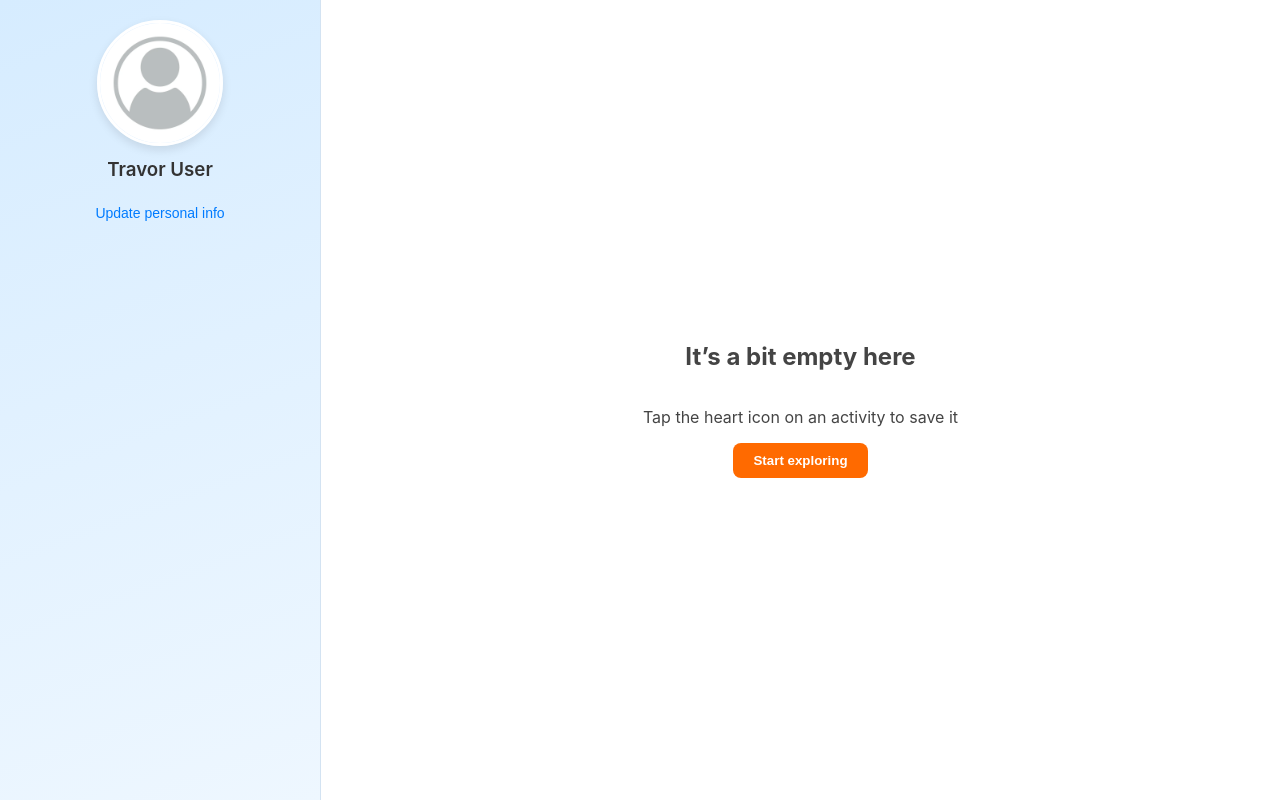
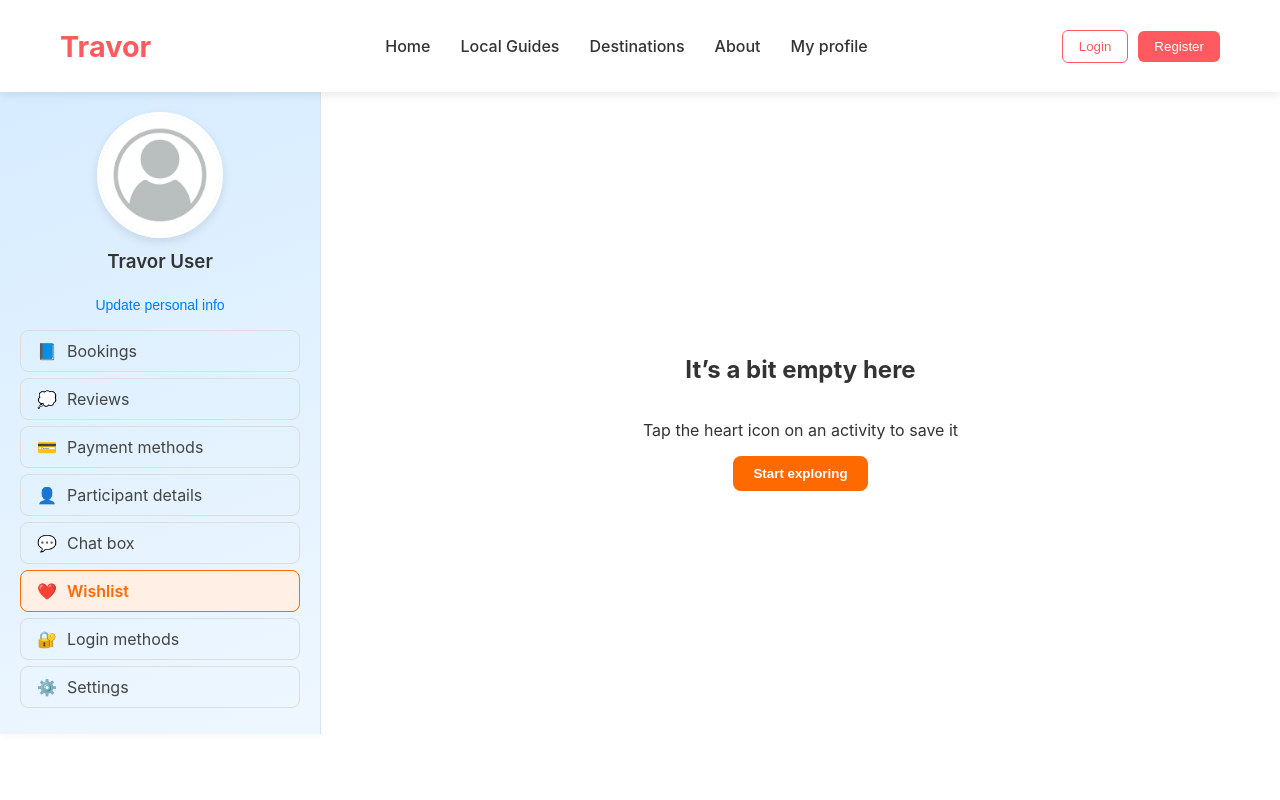
Before and after one commit to JashanVirk07/Travor, a React (Create React App) app: page /myprofile in a window 1280 px wide. Built offline with nearby package versions, Linux system fonts and the light colour scheme.

Commit message:
add travelmanagement userside and list

```diff
--- a/src/components/UserSidebar.js
+++ b/src/components/UserSidebar.js
@@ -1,16 +1,12 @@
 import React, { useRef, useState } from "react";
 import "../styles/UserSidebar.css";
 
-function UserSidebar() {
+function UserSidebar({ activeTab, setActiveTab }) {
   const fileInputRef = useRef(null);
-  const [profileImage, setProfileImage] = useState(null);
+  const [profileImage, setProfileImage] = useState("/avatar.png");
 
-  // Handle file input click
-  const handleImageClick = () => {
-    fileInputRef.current.click();
-  };
+  const handleImageClick = () => fileInputRef.current.click();
 
-  // Handle new photo upload
   const handleImageChange = (event) => {
     const file = event.target.files[0];
     if (file) {
@@ -19,14 +15,23 @@ function UserSidebar() {
     }
   };
 
+  const menuItems = [
+    { key: "bookings", label: "Bookings", icon: "📘" },
+    { key: "reviews", label: "Reviews", icon: "💭" },
+    { key: "payments", label: "Payment methods", icon: "💳" },
+    { key: "participants", label: "Participant details", icon: "👤" },
+    { key: "chatbox", label: "Chat box", icon: "💬" },
+    { key: "wishlist", label: "Wishlist", icon: "❤️" },
+    { key: "login", label: "Login methods", icon: "🔐" },
+    { key: "settings", label: "Settings", icon: "⚙️" },
+  ];
+
   return (
     <section className="userSidebar">
+      {/* Profile header */}
       <div className="userSideHead">
         <div className="profile-photo" onClick={handleImageClick}>
-          <img
-            src={profileImage || "/avatar.png"} // default placeholder
-            alt="User Profile"
-          />
+          <img src={profileImage} alt="User Profile" />
           <div className="upload-overlay">Upload</div>
         </div>
 
@@ -41,6 +46,20 @@ function UserSidebar() {
         <h3 className="username">Travor User</h3>
         <button className="update-btn">Update personal info</button>
       </div>
+
+      {/* Menu list */}
+      <ul className="menu-list">
+        {menuItems.map((item) => (
+          <li
+            key={item.key}
+            className={activeTab === item.key ? "active" : ""}
+            onClick={() => setActiveTab(item.key)}
+          >
+            <span className="icon">{item.icon}</span>
+            {item.label}
+          </li>
+        ))}
+      </ul>
     </section>
   );
 }
--- a/src/pages/TravelerManagement.js
+++ b/src/pages/TravelerManagement.js
@@ -1,19 +1,35 @@
-import React from "react";
+import React, { useState } from "react";
 import UserSidebar from "../components/UserSidebar";
 import "../styles/TravelerManagement.css";
+import Navbar from "../components/Navbar";
 
 function TravelerManagement() {
+  const [activeTab, setActiveTab] = useState("wishlist");
+
   return (
+
     <div className="traveler-management">
-      {/* Left Sidebar */}
-      <UserSidebar />
+        <Navbar />
+        <div class="traveler-displaychoice">
+      <UserSidebar activeTab={activeTab} setActiveTab={setActiveTab} />
 
-      {/* Right Content */}
       <section className="traveler-content">
-        <h2>It’s a bit empty here</h2>
-        <p>Tap the heart icon on an activity to save it</p>
-        <button className="explore-btn">Start exploring</button>
+        {activeTab === "bookings" && <h2>Bookings Section</h2>}
+        {activeTab === "reviews" && <h2>Reviews Section</h2>}
+        {activeTab === "payments" && <h2>Payment Methods</h2>}
+        {activeTab === "participants" && <h2>Participant Details</h2>}
+        {activeTab === "chatbox" && <h2>Chat here</h2>}
+        {activeTab === "wishlist" && (
+          <>
+            <h2>It’s a bit empty here</h2>
+            <p>Tap the heart icon on an activity to save it</p>
+            <button className="explore-btn">Start exploring</button>
+          </>
+        )}
+        {activeTab === "login" && <h2>Login Methods</h2>}
+        {activeTab === "settings" && <h2>Settings</h2>}
       </section>
+      </div>
     </div>
   );
 }
--- a/src/styles/TravelerManagement.css
+++ b/src/styles/TravelerManagement.css
@@ -1,17 +1,29 @@
+
+
 .traveler-management {
   display: flex;
-  height: 100vh;
+  flex-direction: column;
+  align-items: stretch;
   background-color: #f9fafc;
+  min-height: calc(100vh - 70px);
+  margin-top: 0;
 }
+
+.traveler-displaychoice{
+    display: flex;
+    flex-direction: row;
+}
+
 
 .traveler-content {
   flex: 1;
   display: flex;
   flex-direction: column;
-  align-items: center;
-  justify-content: center;
-  color: #444;
+  justify-content: center;  /* center vertically */
+  align-items: center;       /* center horizontally */
+  padding: 40px;
   background: #fff;
+  color: #333;
 }
 
 .explore-btn {
--- a/src/styles/UserSidebar.css
+++ b/src/styles/UserSidebar.css
@@ -6,6 +6,8 @@
   padding: 20px;
   text-align: center;
   font-family: 'Inter', sans-serif;
+  display: flex;
+  flex-direction: column;
 }
 
 .userSideHead .profile-photo {
@@ -60,3 +62,35 @@
   cursor: pointer;
   margin-top: 4px;
 }
+
+.menu-list{
+  padding-top: 1rem;
+  padding-left: 0;
+  padding-right: 0;
+  margin: 0;
+}
+
+.menu-list li {
+  display: flex;
+  align-items: center;
+  gap: 10px;
+  padding: 10px 16px;
+  color: #444;
+  border: 1px solid #ddd;
+  border-radius: 8px;
+  margin-bottom: 6px;
+  cursor: pointer;
+  transition: all 0.2s ease;
+}
+
+.menu-list li:hover {
+  background: #f8faff;
+  border-color: #ff6a00;
+}
+
+.menu-list li.active {
+  border-color: #ff6a00;
+  background: #ffefe5;
+  color: #ff6a00;
+  font-weight: 600;
+}
```
